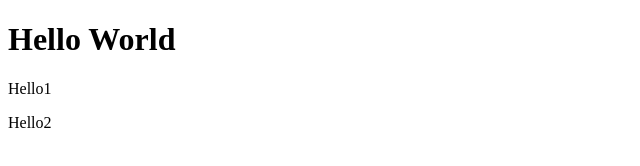
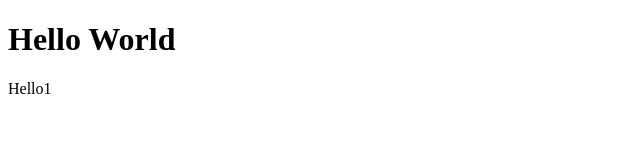
Before and after one commit to MadhaviGunapati/git-test, a plain HTML site: page index.html in a window 1280 px wide. Shown: the full height of the page, 0-640 px from the left. Drawn offline with Linux system fonts and the light colour scheme.

Commit message:
second commit

```diff
--- a/index.html
+++ b/index.html
@@ -11,6 +11,6 @@
     <body>
         <h1>Hello World</h1>
        <p>Hello1</p>
-       <p>Hello2</p>
+
        </body>
 </html>
```
